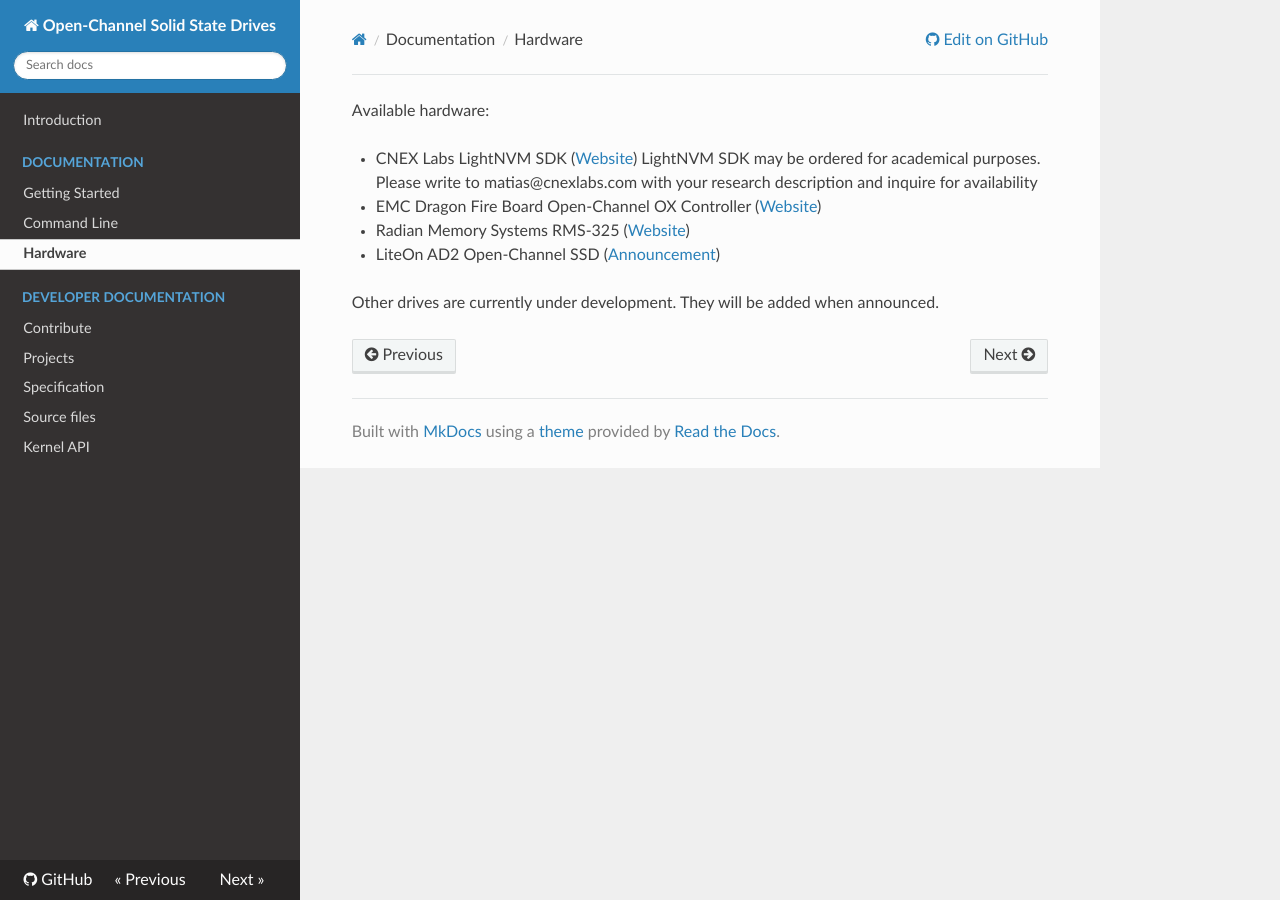
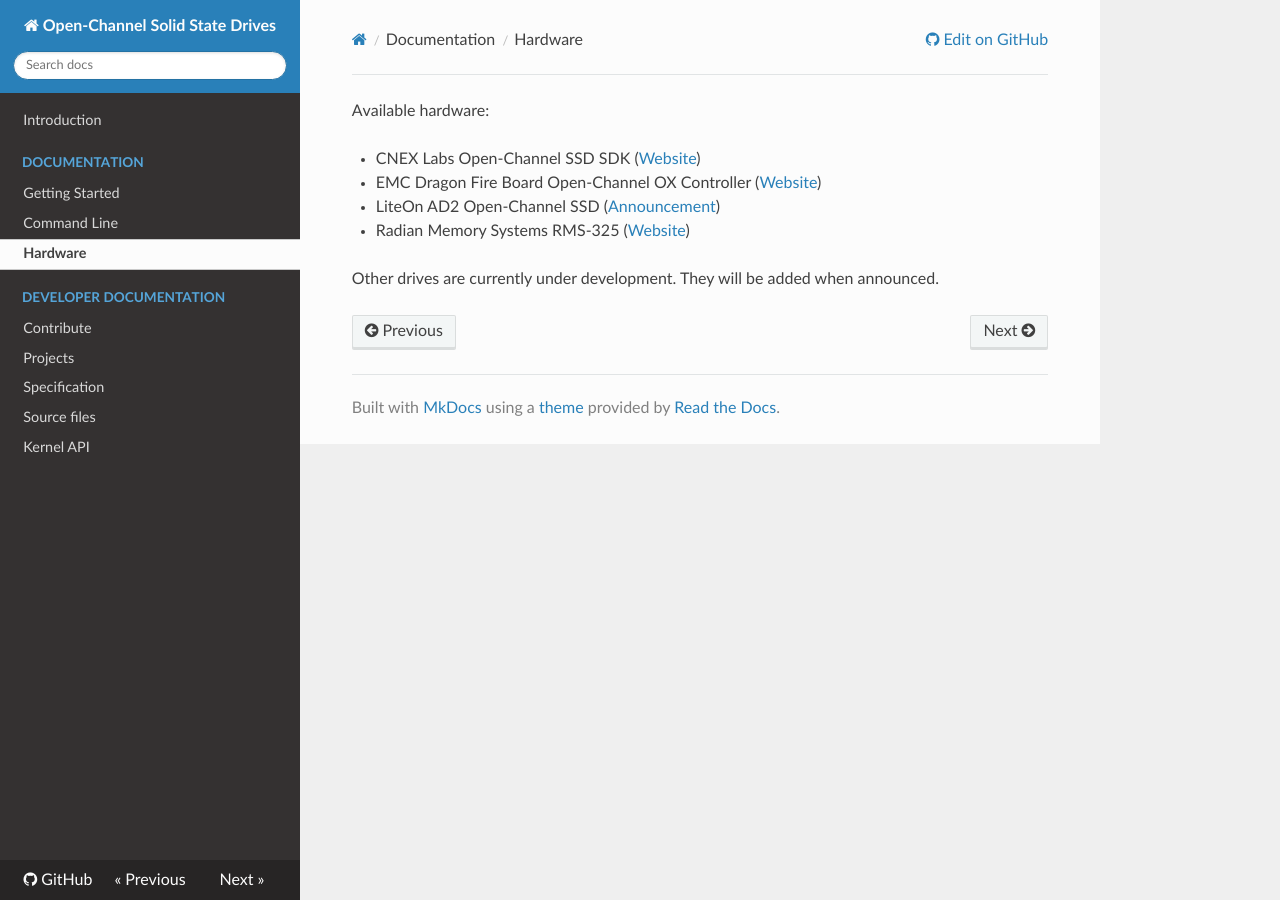
Before and after one commit to OpenChannelSSD/documentation, an MkDocs documentation site: the page built from docs/hardware.md, in a window 1280 px wide. Built offline with MkDocs 1.6.1, drawn with Linux system fonts in a browser that asks for light colours; nearby versions of some CDN libraries; old or Windows-style settings are respelled for this version of MkDocs.

Commit message:
Update hardware.md

```diff
--- a/docs/hardware.md
+++ b/docs/hardware.md
@@ -1,16 +1,15 @@
 Available hardware:
 
-  - CNEX Labs LightNVM SDK
+  - CNEX Labs Open-Channel SSD SDK
     ([Website](http://www.cnexlabs.com))
-    LightNVM SDK may be ordered for academical purposes. Please write to matias@cnexlabs.com with your research description and   inquire for availability
 
   - EMC Dragon Fire Board Open-Channel OX Controller
     ([Website](https://github.com/DFC-OpenSource/ox-ctrl))
 
+  - LiteOn AD2 Open-Channel SSD
+    ([Announcement](http://www.storagenewsletter.com/rubriques/solid-state-ssd-flash-key/lite-on-storage-to-show-several-ssd-solutions-at-fms/))
+
   - Radian Memory Systems RMS-325
     ([Website](http://www.radianmemory.com/edge-card-ssd-rms-325/))
 
-  - LiteOn AD2 Open-Channel SSD
-    ([Announcement](http://www.storagenewsletter.com/rubriques/solid-state-ssd-flash-key/lite-on-storage-to-show-several-ssd-solutions-at-fms/))
-
   Other drives are currently under development. They will be added when announced.
```
